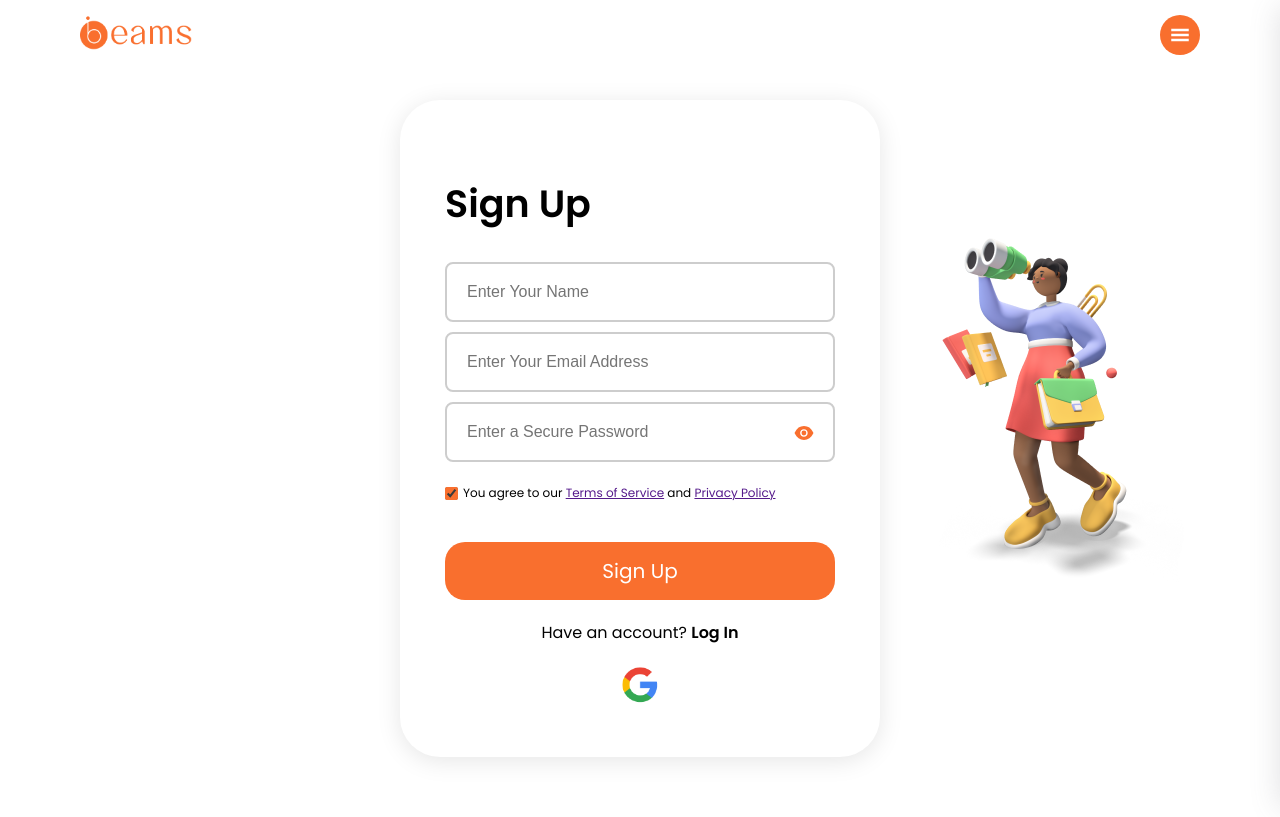
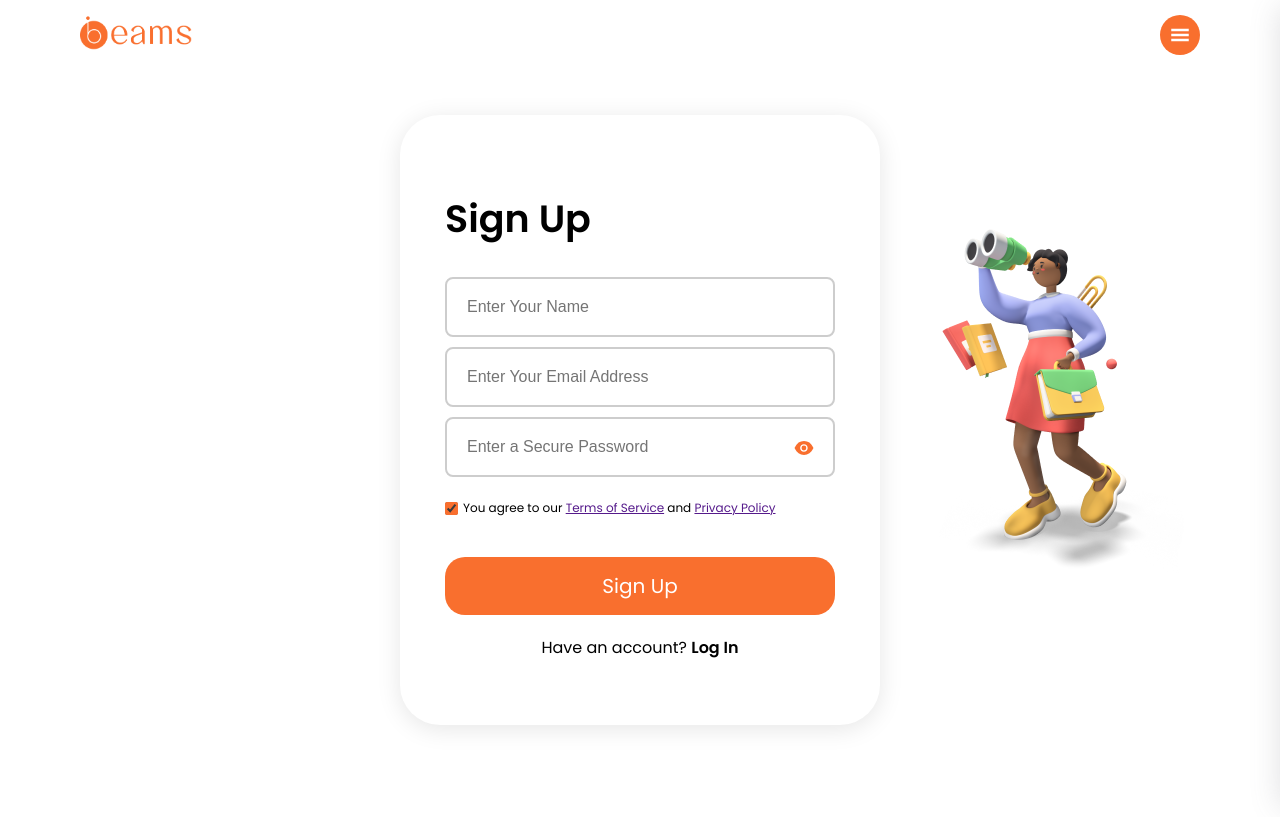
Before and after one commit to farizajju0804/beams-frontend, a React (Create React App) app: page /signup in a window 1280 px wide. Built offline with nearby package versions, Linux system fonts and the light colour scheme.

Commit message:
landing page img chnge

```diff
--- a/src/pages/Login/Login.js
+++ b/src/pages/Login/Login.js
@@ -198,9 +198,9 @@ export const Login = () => {
           <strong>-- Login using --</strong>
         </div>
         <div className="oauths">
-          <a href={`${API}/connect/google`}>
+          {/* <a href={`${API}/connect/google`}>
             <img src={googlelogo} alt="" />
-          </a>
+          </a> */}
           {/* <img src={facebooklogo} alt="" />
           <img src={applelogo} alt="" /> */}
         </div>
--- a/src/pages/SignUp/Signup.js
+++ b/src/pages/SignUp/Signup.js
@@ -334,9 +334,9 @@ export const Signup = () => {
           </strong>{" "}
         </p>
         <div className="oauths">
-          <a href={`${API}/connect/google`}>
+          {/* <a href={`${API}/connect/google`}>
             <img src={googlelogo} alt="" />
-          </a>
+          </a> */}
 
           {/* <img src={facebooklogo} alt="" />
           <img src={applelogo} alt="" /> */}
```
